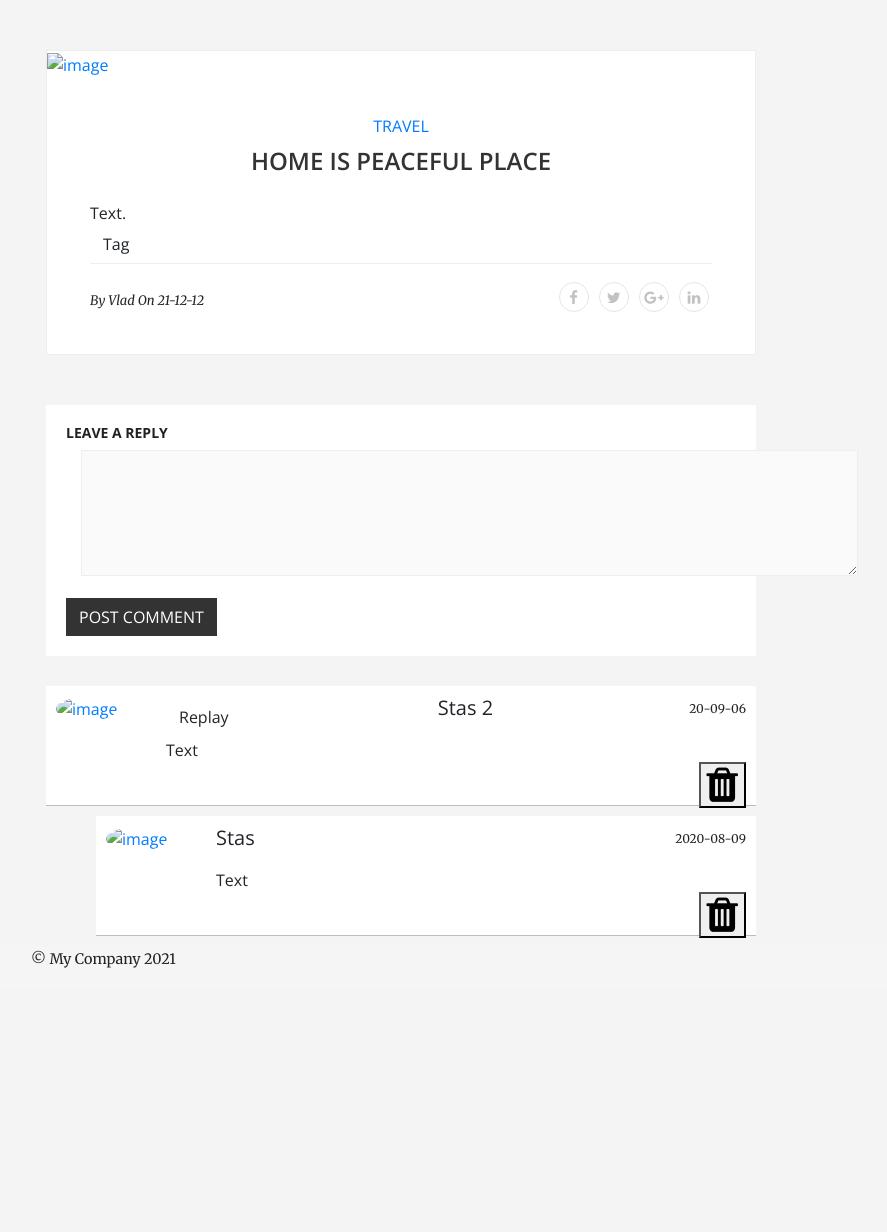
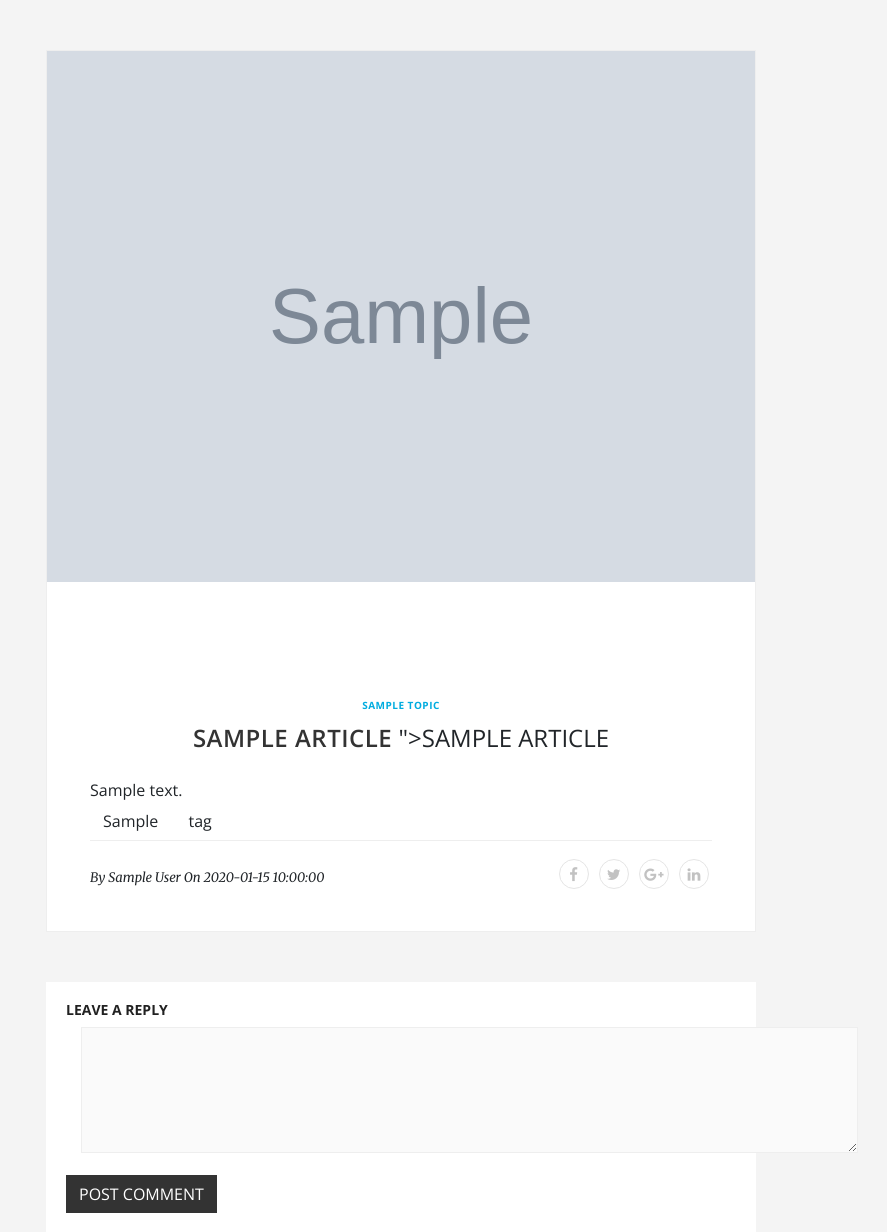
Before and after one commit to akymenkovlad/SportBlog, a Yii app: template views/site/single.php in a window 1280 px wide. Shown: the top 1232 px of the page, without its empty margins (54-941 px from the left). Before the commit the page ends 968 px from the top, so only its background shows below. Run offline with PHP 8.4 and a stand-in for Yii, Linux system fonts and the light colour scheme; the template is opened without the code that fills it: most values are stand-ins (such as "Sample title", 1, 10 or a date in 2020); grey boxes marked "Sample" are stand-in pictures; data that the repository does not hold is empty; some libraries are stand-ins or nearby versions.

Commit message:
Display article and category

```diff
--- a/views/site/right.php
+++ b/views/site/right.php
@@ -48,7 +48,7 @@
 
                     <li>
 
-                        <a href="<?= Url::toRoute(['/topic', 'id' => $topic->id]) ?>"><?= $topic->name; ?></a>
+                        <a href="<?= Url::toRoute(['/topic', 'id' => $article->topic->id]) ?>"><?= $topic->name; ?></a>
 
                         <span class="post-count pull-right"> (<?= $topic->getArticles()->count(); ?>)</span>
 
--- a/views/site/single.php
+++ b/views/site/single.php
@@ -9,7 +9,7 @@ use yii\helpers\Url;
 
         <div class="post-thumb">
 
-            <a href="blog.html"><img src="" alt=" image "></a>
+            <a href="blog.html"><img src="<?= $article->getImage() ?>" alt=" image">
 
         </div>
 
@@ -19,29 +19,35 @@ use yii\helpers\Url;
 
                 <h6>
 
-                    <a href=""> Travel </a>
+                    <a href="<?= Url::toRoute(['/topic', 'id' => $article->topic->id]) ?>"> <?= $article->topic->name; ?></a>
 
                 </h6>
 
-                <h1 class="entry-title"><a href="blog.html"> Home is peaceful place </a></h1>
+                <h1 class="entry-title"><a href="# <a href="blog.html"><?= $article->title; ?></a> "><?= $article->title; ?></a></h1>
 
             </header>
 
             <div class="entry-content">
 
-                Text.
+                <?= $article->description; ?>
 
             </div>
 
             <div class="decoration">
 
-                <a href="" class="btn btn-default">Tag</a>
+                <?php foreach (preg_split("/[\s,]+/", $article->tag) as $tag): ?>
+
+                    <a href="/search?SearchForm[text]=<?= str_replace('#', '', $tag) ?>"
+
+                       class="btn btn-default"><?= $tag ?></a>
+
+                <?php endforeach; ?>
 
             </div>
 
             <div class="social-share">
 
-                <span class="social-share-title pull-left text-capitalize">By Vlad On 21-12-12</span>
+                <span class="social-share-title pull-left text-capitalize">By <?= $article->user->name; ?> On <?= $article->getDate(); ?></span>
 
                 <ul class="text-center pull-right">
 
@@ -100,7 +106,8 @@ use yii\helpers\Url;
 
                 <a href="#" class="comment-img">
 
-                    <img class="img-round" src="" alt="image">
+                    <img src="<?= $article->getImage() ?>" alt=" image">
+
 
                 </a>
 
@@ -172,9 +179,7 @@ use yii\helpers\Url;
 
                             <a href="#" class="comment-img">
 
-                                <img class="img-round" src=""
-
-                                     alt="image">
+                                <img src="<?= $article->getImage() ?>" alt=" image">
 
                             </a>
 
--- a/web/css/style.css
+++ b/web/css/style.css
@@ -469,3 +469,51 @@ widget ul {
     transition: all 0.33s;
 
 }
+
+.post-list .post-content {
+
+    padding: 0 20px 0 0;
+
+    overflow: hidden;
+
+}
+
+.post-list .entry-header {
+
+    margin: 22px 0;
+
+}
+
+.entry-header h6 a {
+
+    color: #00acdf;
+
+    font-weight: 700;
+
+    font-size: 10px;
+
+}
+
+.entry-header h1 a, .entry-header h6 a {
+
+    text-decoration: none;
+
+    letter-spacing: 0.5px;
+
+}
+
+.post-grid .entry-header h1, .post-list .entry-header h1 {
+
+    margin: 0;
+
+    line-height: 24px;
+
+}
+
+.post-grid .entry-header h1 a, .post-list .entry-header h1 a {
+
+    font-size: 18px;
+
+    line-height: 24px;
+
+}
```
Also changed, not shown: controllers/SiteController.php (+66 -2 lines), views/site/topic.php (added, +83 -0 lines).
